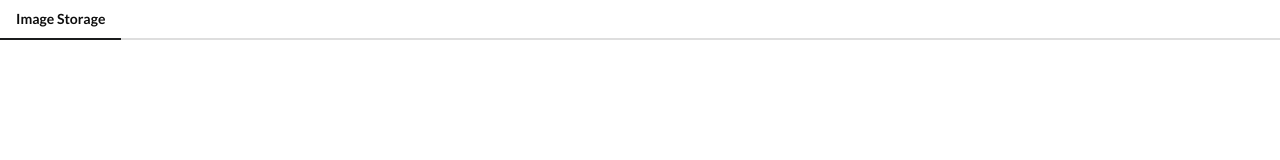
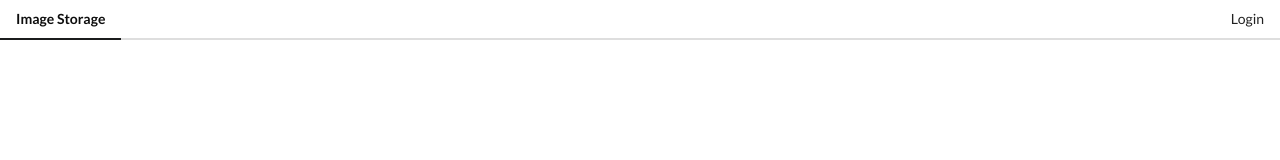
Before and after one commit to juanpichvrdo/imgur-gallery, a Vue app: page / in a window 1280 px wide. Shown: the top 160 px of the page. Built offline with nearby package versions, Linux system fonts and the light colour scheme.

Commit message:
Add login button

```diff
--- a/src/api/imgur.js
+++ b/src/api/imgur.js
@@ -6,7 +6,7 @@ const ROOT_URL = "https://api.imgur.com";
 export default {
   login() {
     const querystring = {
-      client: CLIENT_ID,
+      client_id: CLIENT_ID,
       response_type: "token"
     };
 
--- a/src/components/AppHeader.vue
+++ b/src/components/AppHeader.vue
@@ -1,12 +1,19 @@
 <template>
   <div class="ui secondary pointing menu">
     <a href="/" class="active item">Image Storage</a>
+
+    <div class="right menu">
+      <a href="#" class="ui item" @click="login">Login</a>
+    </div>
   </div>
 </template>
 
 <script>
+import { mapActions } from "vuex";
+
 export default {
-  name: "AppHeader"
+  name: "AppHeader",
+  methods: mapActions(["login"])
 };
 </script>
 
```
